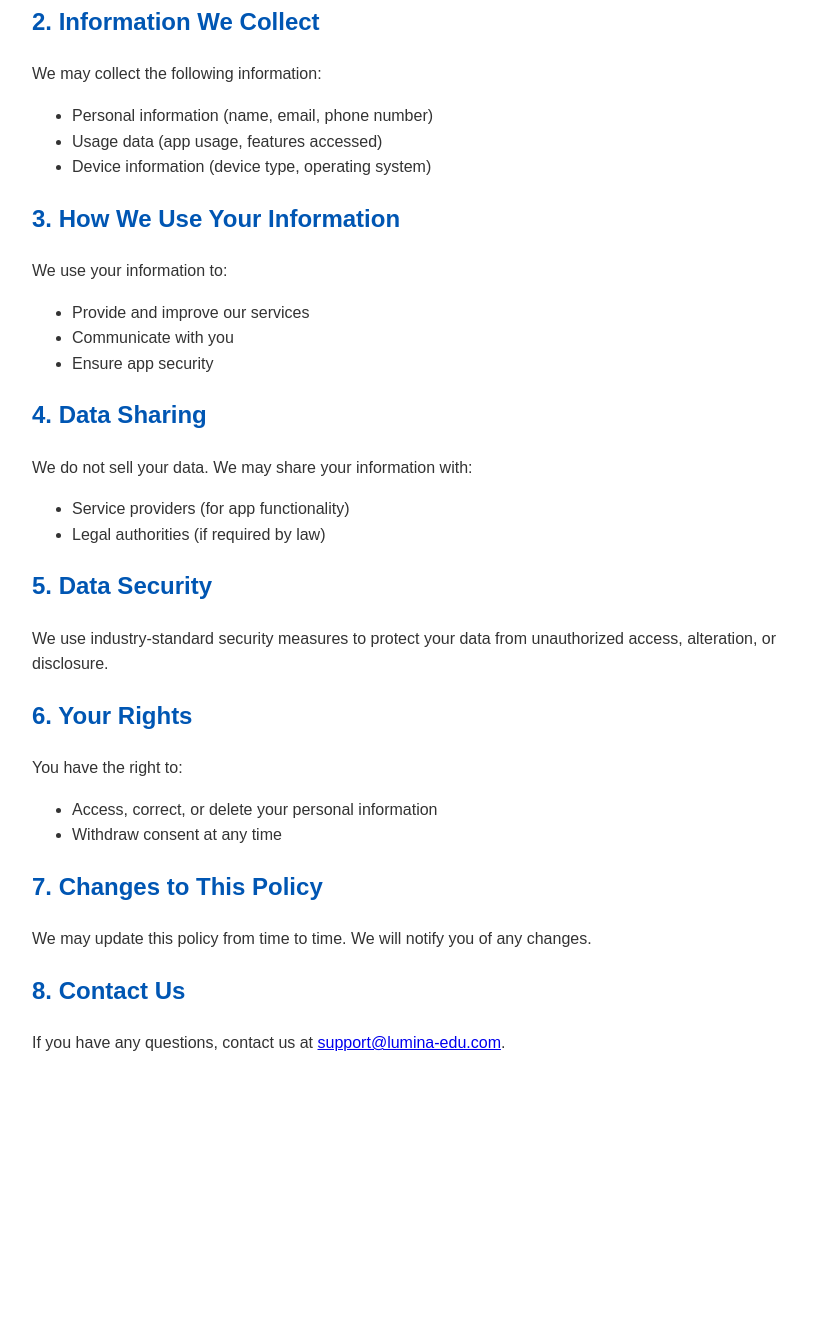
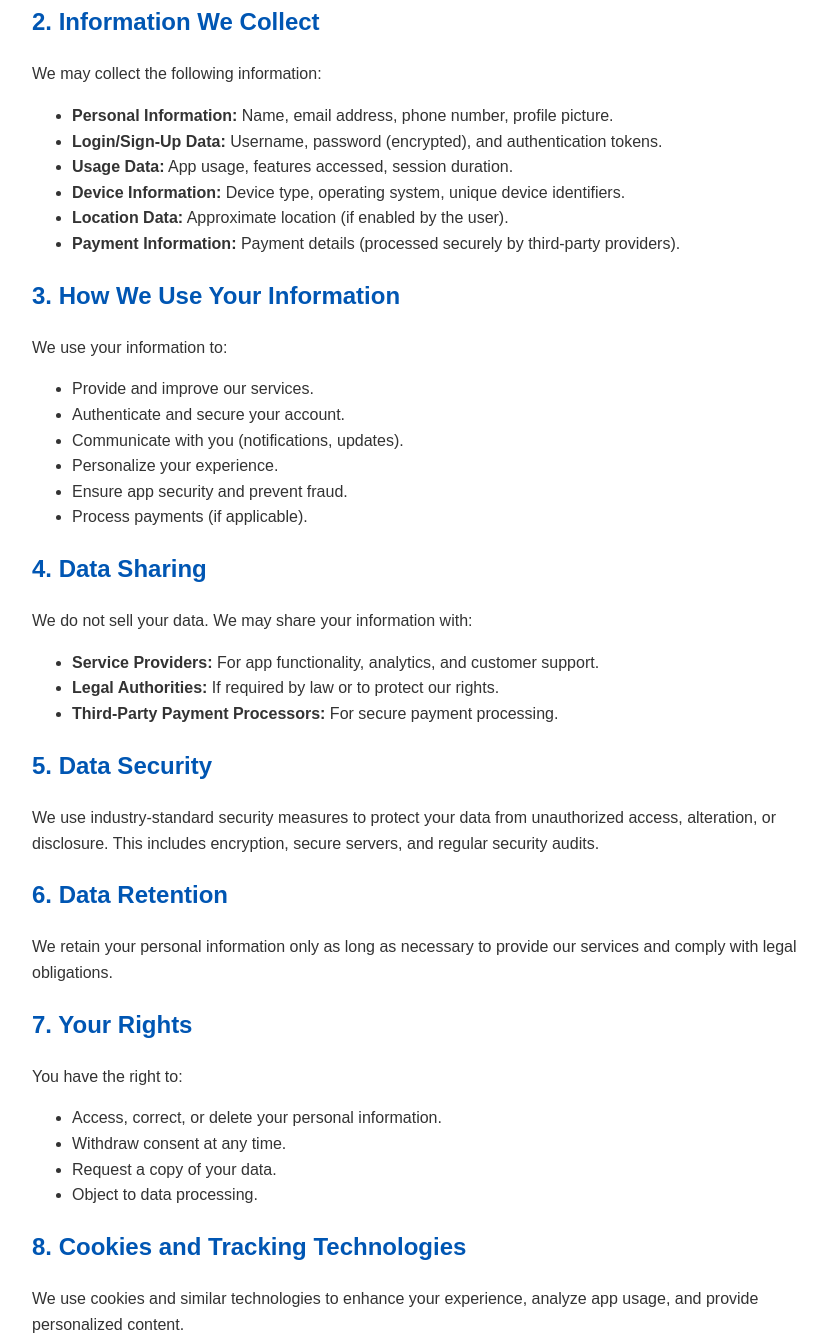
Before and after one commit to bharat-savvy/lumina-privacy-policy, a plain HTML site: page index.html in a window 1280 px wide. Shown: the part 266-1606 px from the top of the page, without its empty margins (208-1035 px from the left). Before the commit the page ends 1342 px from the top, so only its background shows below. Drawn offline with Linux system fonts and the light colour scheme.

```diff
--- a/index.html
+++ b/index.html
@@ -11,7 +11,7 @@
       margin: 20px;
       color: #333;
     }
-    h1, h2 {
+    h1, h2, h3 {
       color: #0056b3;
     }
     .container {
@@ -37,9 +37,12 @@
       <h2>2. Information We Collect</h2>
       <p>We may collect the following information:</p>
       <ul>
-        <li>Personal information (name, email, phone number)</li>
-        <li>Usage data (app usage, features accessed)</li>
-        <li>Device information (device type, operating system)</li>
+        <li><strong>Personal Information:</strong> Name, email address, phone number, profile picture.</li>
+        <li><strong>Login/Sign-Up Data:</strong> Username, password (encrypted), and authentication tokens.</li>
+        <li><strong>Usage Data:</strong> App usage, features accessed, session duration.</li>
+        <li><strong>Device Information:</strong> Device type, operating system, unique device identifiers.</li>
+        <li><strong>Location Data:</strong> Approximate location (if enabled by the user).</li>
+        <li><strong>Payment Information:</strong> Payment details (processed securely by third-party providers).</li>
       </ul>
     </div>
 
@@ -47,9 +50,12 @@
       <h2>3. How We Use Your Information</h2>
       <p>We use your information to:</p>
       <ul>
-        <li>Provide and improve our services</li>
-        <li>Communicate with you</li>
-        <li>Ensure app security</li>
+        <li>Provide and improve our services.</li>
+        <li>Authenticate and secure your account.</li>
+        <li>Communicate with you (notifications, updates).</li>
+        <li>Personalize your experience.</li>
+        <li>Ensure app security and prevent fraud.</li>
+        <li>Process payments (if applicable).</li>
       </ul>
     </div>
 
@@ -57,32 +63,50 @@
       <h2>4. Data Sharing</h2>
       <p>We do not sell your data. We may share your information with:</p>
       <ul>
-        <li>Service providers (for app functionality)</li>
-        <li>Legal authorities (if required by law)</li>
+        <li><strong>Service Providers:</strong> For app functionality, analytics, and customer support.</li>
+        <li><strong>Legal Authorities:</strong> If required by law or to protect our rights.</li>
+        <li><strong>Third-Party Payment Processors:</strong> For secure payment processing.</li>
       </ul>
     </div>
 
     <div class="section">
       <h2>5. Data Security</h2>
-      <p>We use industry-standard security measures to protect your data from unauthorized access, alteration, or disclosure.</p>
+      <p>We use industry-standard security measures to protect your data from unauthorized access, alteration, or disclosure. This includes encryption, secure servers, and regular security audits.</p>
     </div>
 
     <div class="section">
-      <h2>6. Your Rights</h2>
+      <h2>6. Data Retention</h2>
+      <p>We retain your personal information only as long as necessary to provide our services and comply with legal obligations.</p>
+    </div>
+
+    <div class="section">
+      <h2>7. Your Rights</h2>
       <p>You have the right to:</p>
       <ul>
-        <li>Access, correct, or delete your personal information</li>
-        <li>Withdraw consent at any time</li>
+        <li>Access, correct, or delete your personal information.</li>
+        <li>Withdraw consent at any time.</li>
+        <li>Request a copy of your data.</li>
+        <li>Object to data processing.</li>
       </ul>
     </div>
 
     <div class="section">
-      <h2>7. Changes to This Policy</h2>
-      <p>We may update this policy from time to time. We will notify you of any changes.</p>
+      <h2>8. Cookies and Tracking Technologies</h2>
+      <p>We use cookies and similar technologies to enhance your experience, analyze app usage, and provide personalized content.</p>
     </div>
 
     <div class="section">
-      <h2>8. Contact Us</h2>
+      <h2>9. Children's Privacy</h2>
+      <p>Our app is not intended for children under 13. We do not knowingly collect data from children.</p>
+    </div>
+
+    <div class="section">
+      <h2>10. Changes to This Policy</h2>
+      <p>We may update this policy from time to time. We will notify you of any significant changes.</p>
+    </div>
+
+    <div class="section">
+      <h2>11. Contact Us</h2>
       <p>If you have any questions, contact us at <a href="mailto:support@lumina-edu.com">support@lumina-edu.com</a>.</p>
     </div>
   </div>
```
